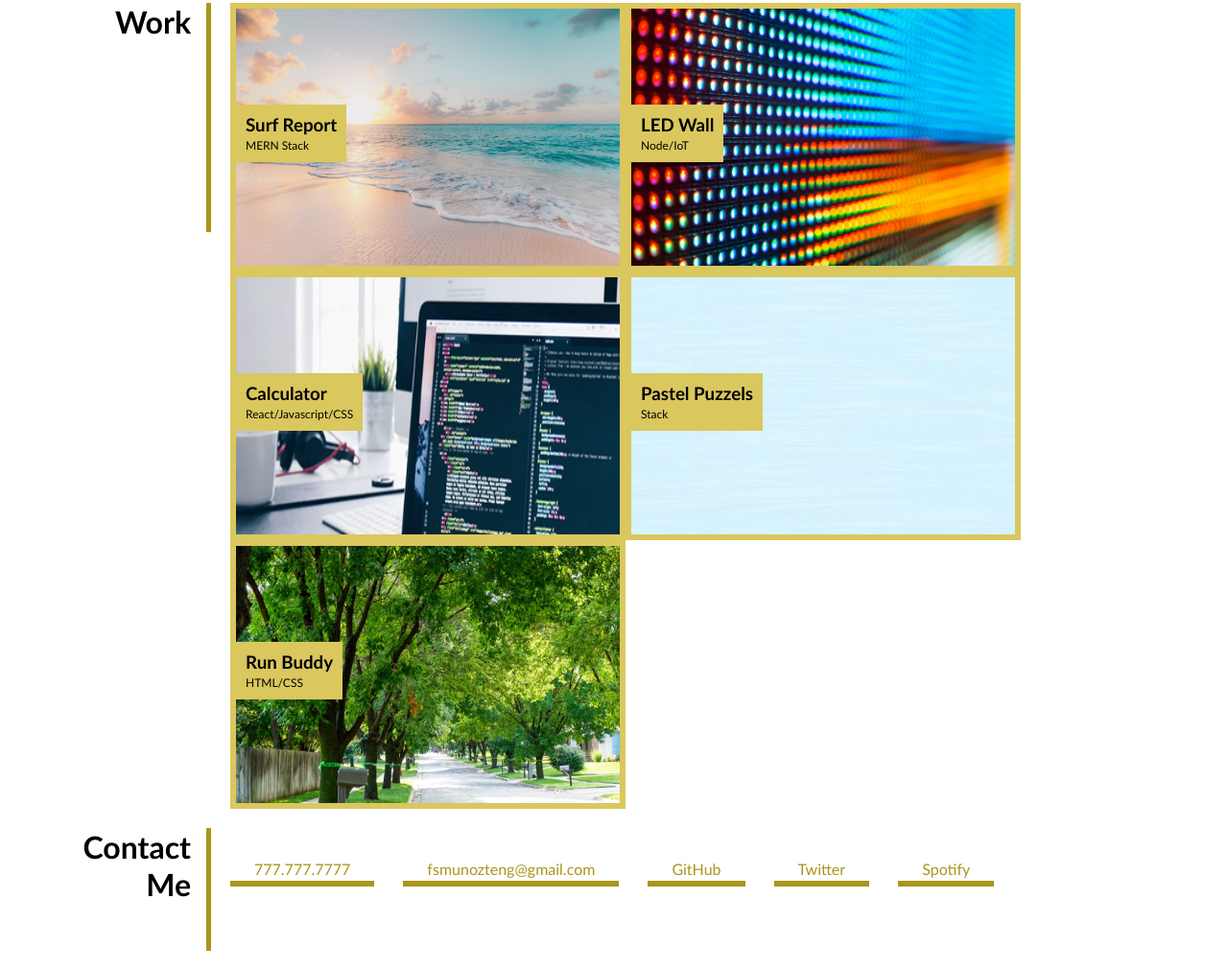
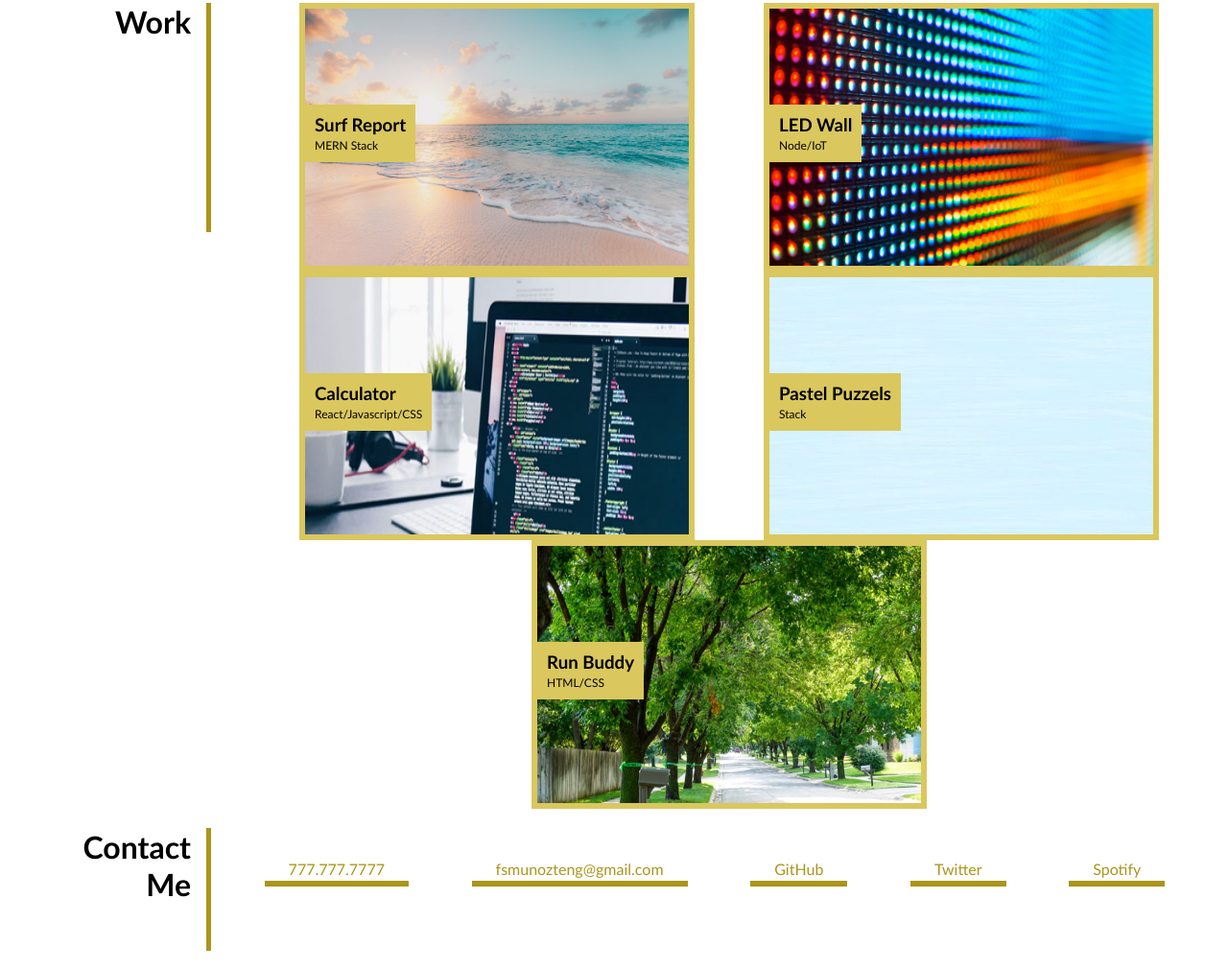
Before and after one commit to dahfefe/2-portfolio-start, a plain HTML site: page index.html in a window 1280 px wide. Shown: the part 447-1458 px from the top of the page at 96% size. Drawn offline with Linux system fonts and the light colour scheme.

Commit message:
adjusted spacing on footer links to space evenly

```diff
--- a/assets/css/style.css
+++ b/assets/css/style.css
@@ -54,6 +54,10 @@ a {
   background-position: center;
 }
 
+body {
+  min-height: 100vh;
+}
+
 .aboutme {
   display: inline-block;
 }
@@ -85,6 +89,7 @@ main h1 {
   /* Forces elements to the next line if they don't fit */
   flex-wrap: wrap;
   margin-top: 2%;
+  justify-content: space-evenly;
 }
 
 .card {
@@ -123,6 +128,7 @@ footer ul {
   display: flex;
   flex-wrap: wrap;
   padding-top: 30px;
+  justify-content: space-evenly;
 }
 
 footer li {
@@ -138,3 +144,11 @@ footer a {
   text-decoration: none;
   color: var(--footerlinkcolor);
 }
+
+@media screen and (max-width: 768px) {
+  /* Use flex-direction to stack the navbar, sidebar, and body */
+  header,
+  nav {
+    flex-direction: column;
+  }
+}
```
